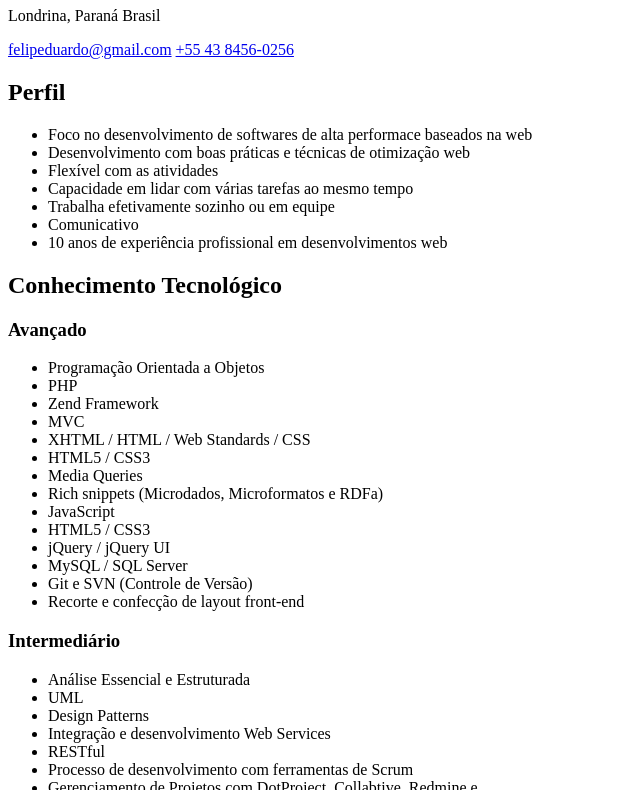
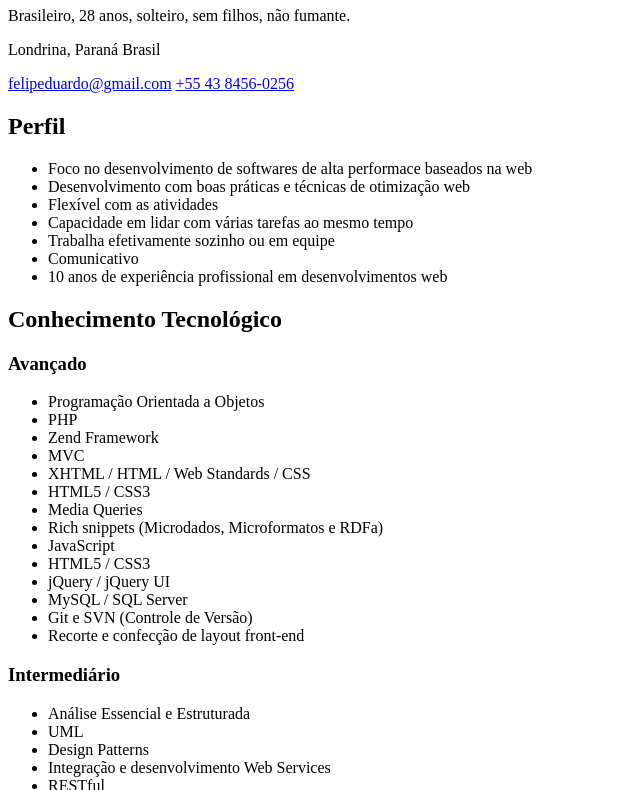
Before and after one commit to felipeduardo/About, a plain HTML site: page index.html in a window 1280 px wide. Shown: the part 73-863 px from the top of the page, without its empty margins (0-640 px from the left). Drawn offline with Linux system fonts and the light colour scheme.

Commit message:
update perfil

```diff
--- a/index.html
+++ b/index.html
@@ -25,6 +25,7 @@
             <span class="given-name">Felipe</span> <span class="additional-name">Duardo</span> <span class="family-name">Sopranzetti Pereira</span>
         </h1>
 
+        <p>Brasileiro, <span id="age"></span> anos, solteiro, sem filhos, não fumante.</p>
 
         <p><span class="locality">Londrina</span>, <span class="region">Paraná</span> <span class="country-name">Brasil</span></p>
         <a class="email" href="mailto:felipeduardo@gmail.com">felipeduardo@gmail.com</a>
```
